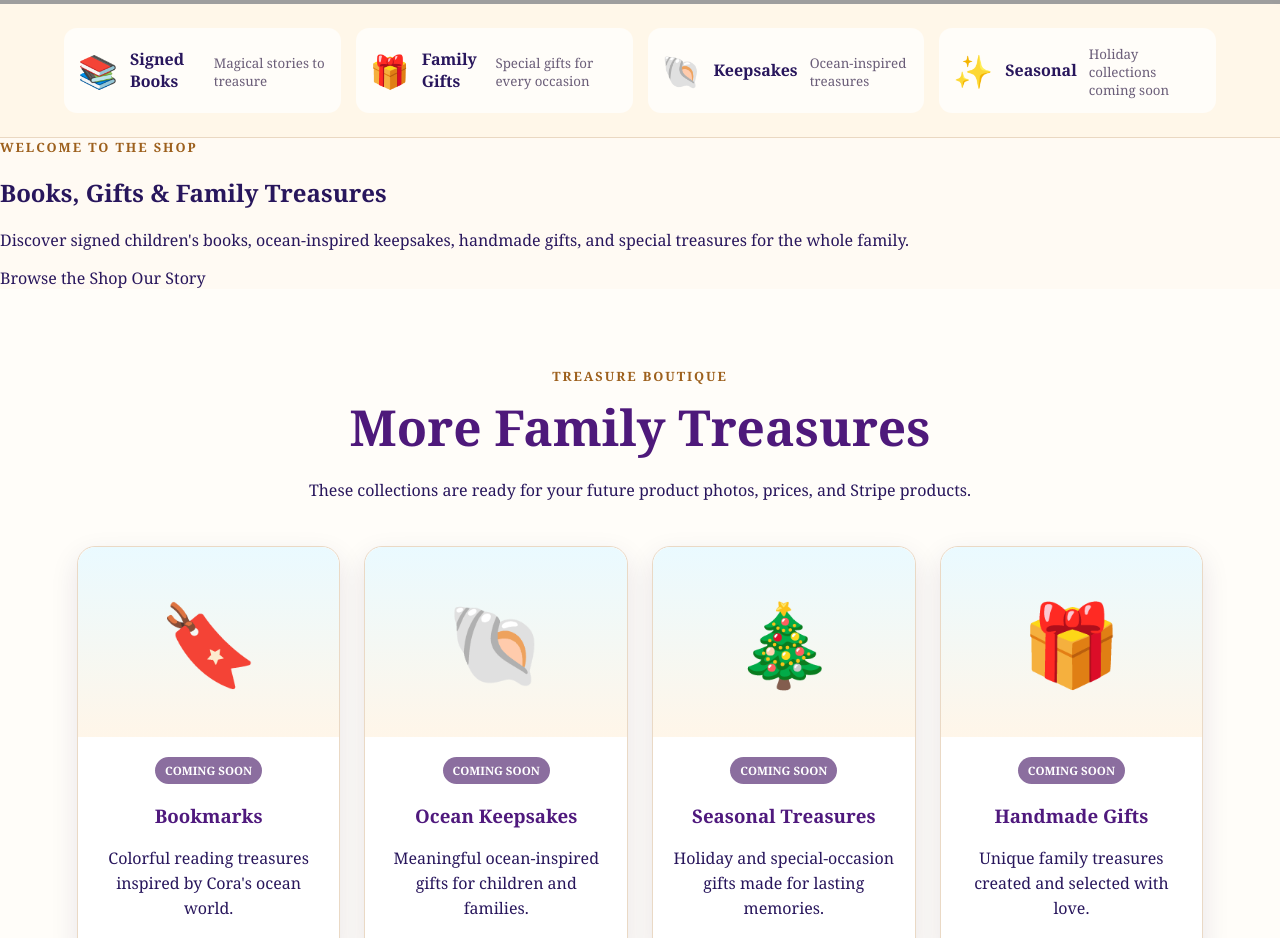
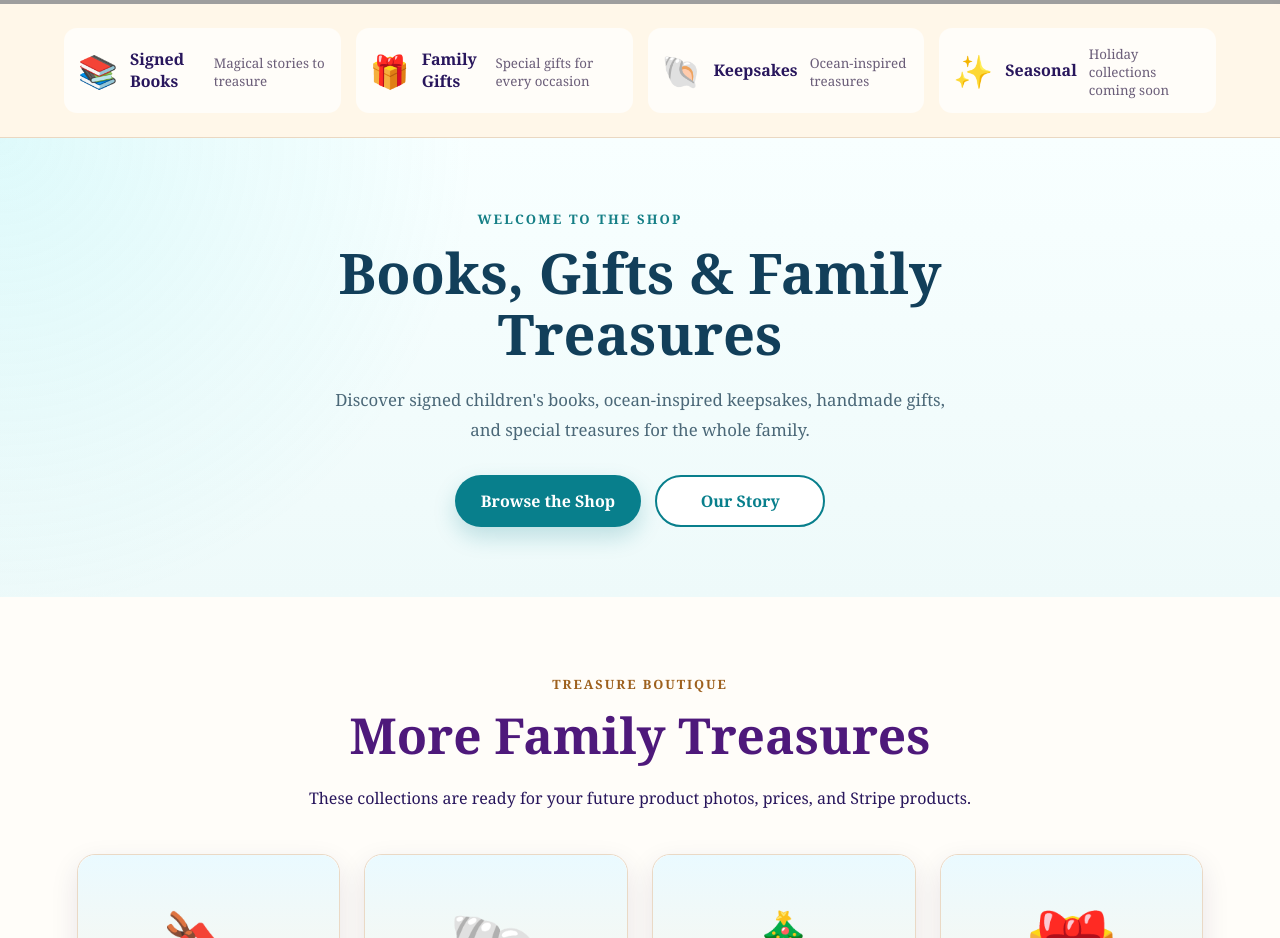
Before and after one commit to jmardente/ardente-family-treasures, a website: page index.html in a window 1280 px wide. Shown: the part 820-1758 px from the top of the page. Drawn offline with Linux system fonts and the light colour scheme; grey boxes are pictures that could not be loaded.

Commit message:
Add shop introduction and link styles
Added styles for shop introduction and links.

```diff
--- a/styles.css
+++ b/styles.css
@@ -50,3 +50,104 @@ footer h2,footer strong{color:#ffc45e}footer a{display:block;margin:8px 0}
 .cart-total{display:flex;justify-content:space-between;padding:18px 0;border-top:1px solid #ddd;font-size:1.2rem}.remove{width:100%;border:0;background:transparent;color:#7b244d;text-decoration:underline;padding:12px;cursor:pointer}.cart-note{font-size:.78rem;line-height:1.45;color:#6a6172}
 @media(max-width:950px){.header{flex-wrap:wrap}.logo{min-width:0;flex:1;text-align:left}.menu-toggle{display:block}nav{display:none;width:100%;flex-direction:column;align-items:flex-start;padding:12px 0}nav.open{display:flex}.category-strip{grid-template-columns:repeat(2,1fr)}.featured-grid{grid-template-columns:1fr}.product-grid{grid-template-columns:repeat(2,1fr)}footer{grid-template-columns:1fr}}
 @media(max-width:560px){.logo-main{font-size:1.5rem}.logo-script{font-size:1.1rem}.hero{height:470px;background-position:center top}.category-strip,.product-grid{grid-template-columns:1fr}}
+/* Clean store introduction */
+
+.shop-intro {
+  padding: 70px 24px;
+  background:
+    radial-gradient(circle at top left, rgba(89, 224, 230, 0.16), transparent 35%),
+    linear-gradient(180deg, #f8ffff 0%, #eefafa 100%);
+  text-align: center;
+}
+
+.shop-intro-content {
+  width: min(760px, 100%);
+  margin: 0 auto;
+}
+
+.shop-intro .eyebrow {
+  margin: 0 0 10px;
+  color: #157f86;
+  font-size: 0.82rem;
+  font-weight: 800;
+  letter-spacing: 0.16em;
+  text-transform: uppercase;
+}
+
+.shop-intro h1 {
+  margin: 0;
+  color: #123f5a;
+  font-size: clamp(2rem, 5vw, 3.5rem);
+  line-height: 1.1;
+}
+
+.shop-intro p {
+  max-width: 640px;
+  margin: 20px auto 0;
+  color: #4b6878;
+  font-size: 1.05rem;
+  line-height: 1.8;
+}
+
+.shop-links {
+  display: flex;
+  flex-wrap: wrap;
+  justify-content: center;
+  gap: 14px;
+  margin-top: 30px;
+}
+
+.shop-link {
+  display: inline-flex;
+  align-items: center;
+  justify-content: center;
+  min-width: 170px;
+  padding: 13px 24px;
+  border: 2px solid transparent;
+  border-radius: 999px;
+  font-weight: 800;
+  text-decoration: none;
+  transition:
+    transform 0.2s ease,
+    box-shadow 0.2s ease,
+    background 0.2s ease;
+}
+
+.shop-link:hover {
+  transform: translateY(-2px);
+}
+
+.shop-link.primary {
+  background: #087f8c;
+  color: white;
+  box-shadow: 0 10px 22px rgba(8, 127, 140, 0.22);
+}
+
+.shop-link.primary:hover {
+  background: #066c76;
+}
+
+.shop-link.secondary {
+  border-color: #087f8c;
+  background: white;
+  color: #087f8c;
+}
+
+.shop-link.secondary:hover {
+  background: #e7f8f8;
+}
+
+@media (max-width: 600px) {
+  .shop-intro {
+    padding: 50px 18px;
+  }
+
+  .shop-links {
+    flex-direction: column;
+    align-items: stretch;
+  }
+
+  .shop-link {
+    width: 100%;
+  }
+}
```
